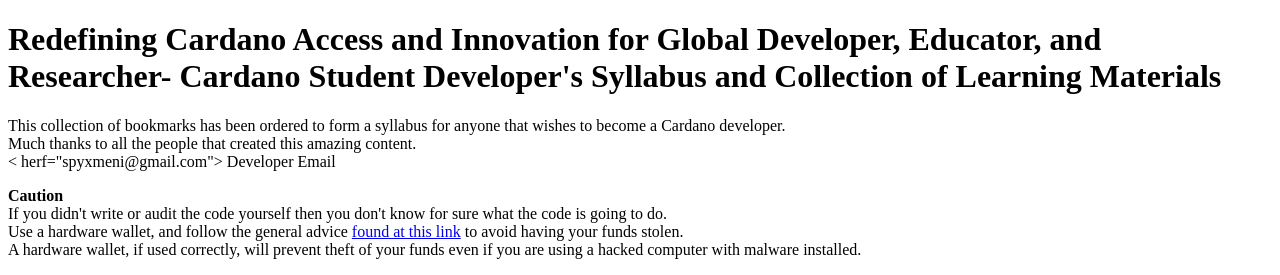
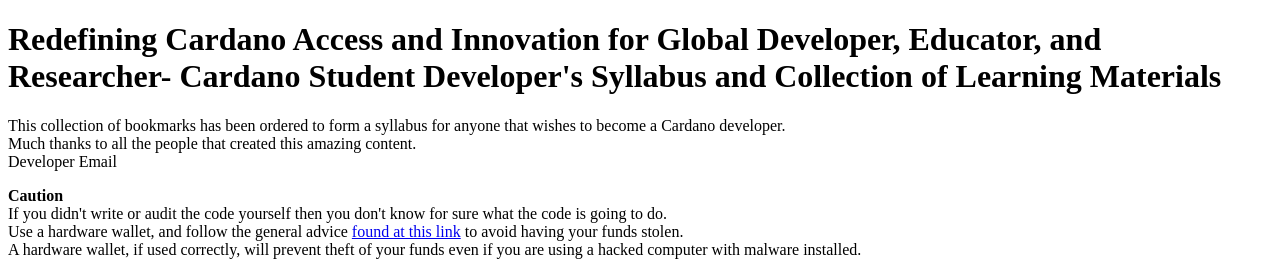
Before and after one commit to MilaBooot/milabooot.github.io, a plain HTML site: page index.html in a window 1280 px wide. Shown: the top 275 px of the page. Drawn offline with Linux system fonts and the light colour scheme.

Commit message:
Update index.html

```diff
--- a/index.html
+++ b/index.html
@@ -6,7 +6,7 @@
 <p>
 This collection of bookmarks has been ordered to form a syllabus for anyone that wishes to become a Cardano developer.<br>
 Much thanks to all the people that created this amazing content.<br>
-< herf="spyxmeni@gmail.com"> Developer Email</a> <br>
+<a herf="spyxmeni@gmail.com">Developer Email</a> <br>
 </p>
 
 <p>
```
